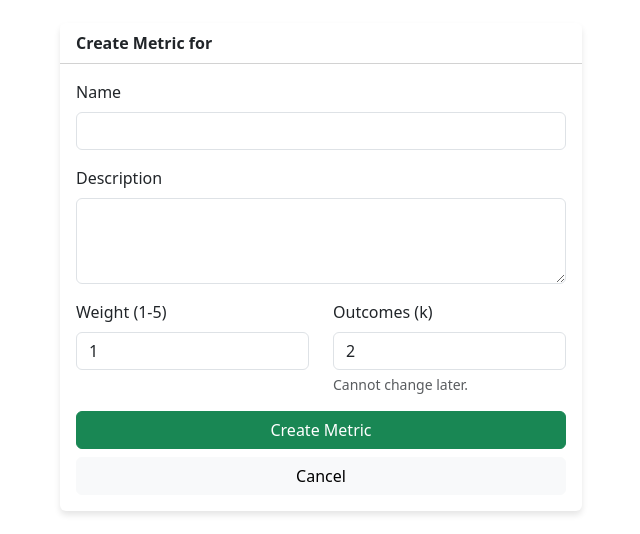
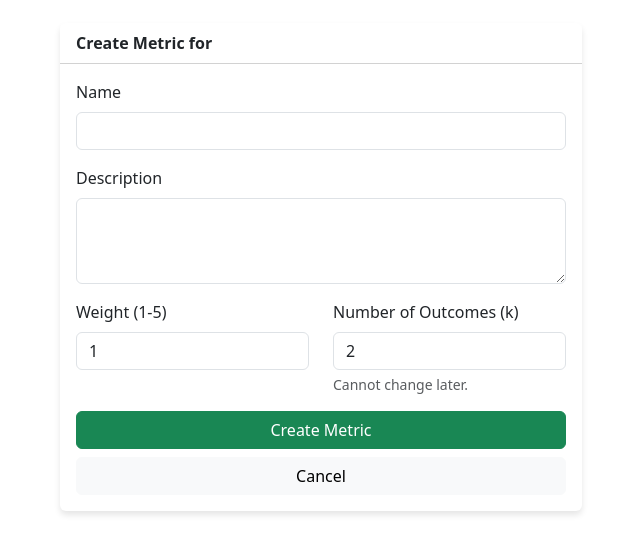
Before and after one commit to rambodpakrooh/TelcoEvaluator, a Flask app: template templates/create_metric.html in a window 1280 px wide. Shown: the part 81-615 px from the top of the page, without its empty margins (319-959 px from the left). Run offline with Flask 3, Linux system fonts and the light colour scheme; the template is opened without the code that fills it, so the values that code supplies are empty.

Commit message:
final version

```diff
--- a/templates/create_metric.html
+++ b/templates/create_metric.html
@@ -22,7 +22,7 @@
               <input type="number" name="weight" class="form-control" min="1" max="5" step="1" value="1">
             </div>
             <div class="col-md-6 mb-3">
-              <label class="form-label">Outcomes (k)</label>
+              <label class="form-label">Number of Outcomes (k)</label>
               <input type="number" name="k" class="form-control" min="2" value="2">
               <div class="form-text small">Cannot change later.</div>
             </div>
--- a/templates/metrics.html
+++ b/templates/metrics.html
@@ -19,7 +19,7 @@
             <tr>
               <th style="width: 30%;">Name</th>
               <th>Weight</th>
-              <th>Outcomes (k)</th>
+              <th>Number of Outcomes (k)</th>
               <th>Actions</th>
             </tr>
           </thead>
```
